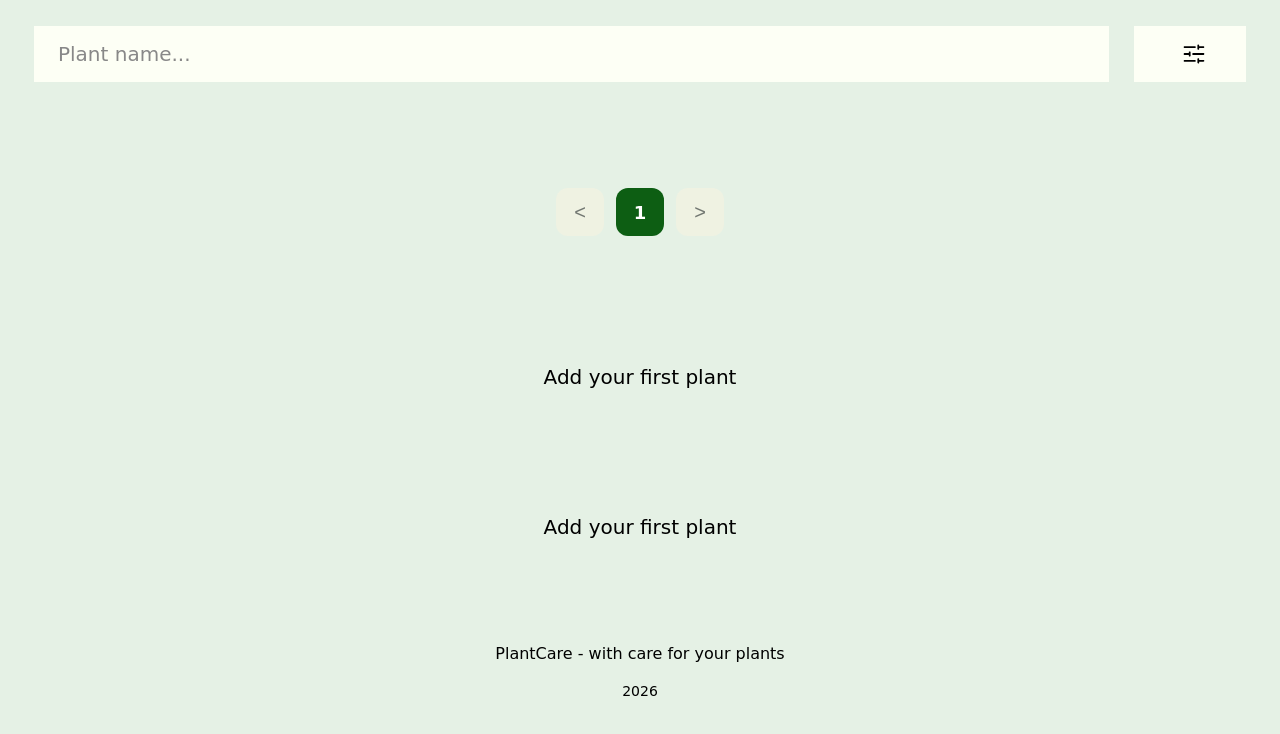
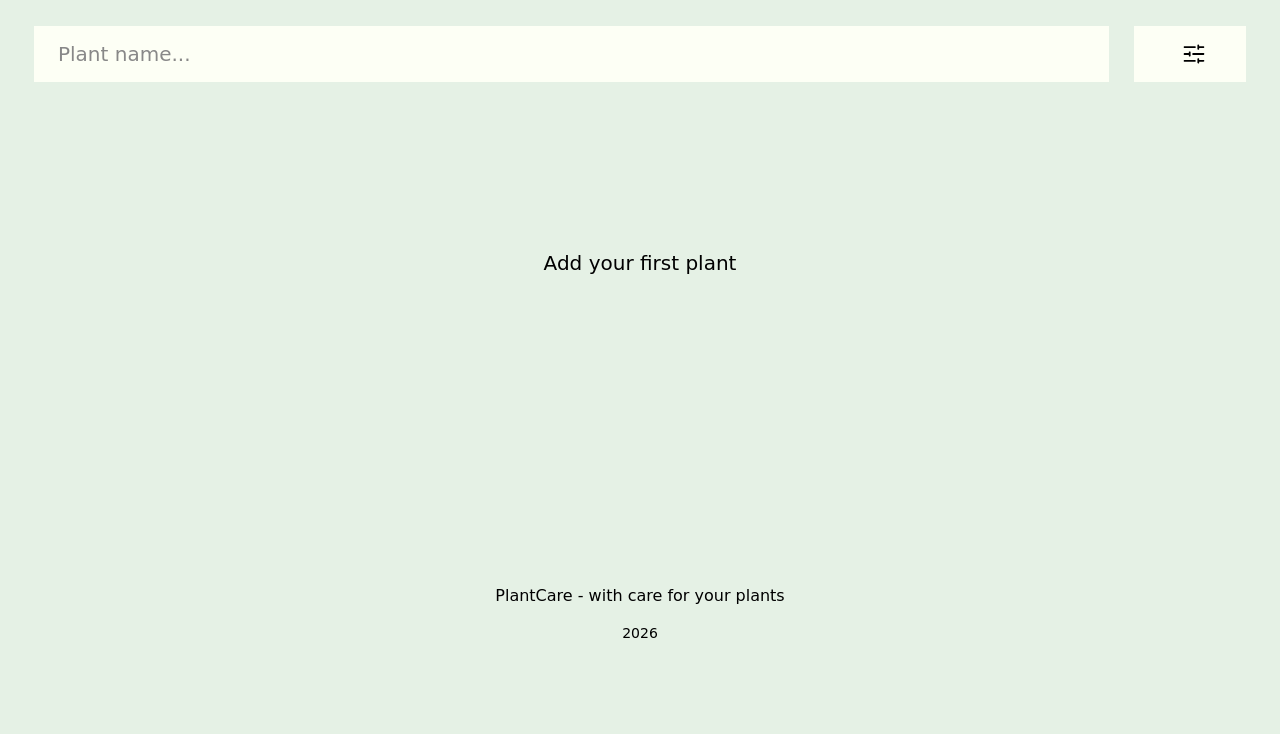
Before and after one commit to vettta06/plantCare, a website built with Vite: page index.html in a window 1280 px wide. Shown: the part 116-850 px from the top of the page. After the commit the page ends 800 px from the top, so only its background shows below. Built offline with nearby package versions, Linux system fonts and the light colour scheme.

Commit message:
fix: empty page

```diff
--- a/css/index.css
+++ b/css/index.css
@@ -266,6 +266,7 @@
 
 .empty-state {
   grid-column: 1 / -1;
+  display: none;
   text-align: center;
   padding: 60px 20px;
 }
--- a/index.html
+++ b/index.html
@@ -80,6 +80,9 @@
       </div>
 
       <div class="plants-grid" id="plantsGrid"></div>
+      <div class="empty-state" id="emptyState">
+        <p class="empty-state__text">Add your first plant</p>
+      </div>
       <!-- Начало блока пагинации -->
       <div class="pagination" id="pagination">
         <button class="pagination__btn pagination__btn--prev" id="prevBtn">
@@ -91,14 +94,6 @@
         </button>
       </div>
       <!-- Конец блока пагинации -->
-
-      <div class="empty-state" id="emptyState">
-        <p class="empty-state__text">Add your first plant</p>
-      </div>
-
-      <div class="empty-state" id="emptyState">
-        <p class="empty-state__text">Add your first plant</p>
-      </div>
     </main>
 
     <footer class="footer">
--- a/js/app.js
+++ b/js/app.js
@@ -100,10 +100,20 @@ const isMainPage = document.querySelector(".plants-grid");
 
 /* update ui */
 function updateUI(data = plants) {
+  const emptyState = document.getElementById('emptyState');
+  const pagination = document.getElementById('pagination');
   if (isMainPage) {
+    if (!data || data.length === 0) {
+      if (emptyState) emptyState.style.display = 'block';
+      if (pagination) pagination.style.display = 'none';
+      renderPlants([]);
+      return;
+    }
+    if (emptyState) emptyState.style.display = 'none';
+    if (pagination) pagination.style.display = 'flex';
     totalPagesGlobal = Math.ceil(data.length / itemsPerPage) || 1;
     if (currentPage > totalPagesGlobal) {
-      currentPage = 1;
+        currentPage = 1;
     }
     const startIndex = (currentPage - 1) * itemsPerPage;
     const endIndex = startIndex + itemsPerPage;
@@ -112,7 +122,7 @@ function updateUI(data = plants) {
     renderPaginationControls(data.length);
   }
   if (isStatsPage) {
-    renderStats(plants);
+     renderStats(plants);
   }
 }
 
```
